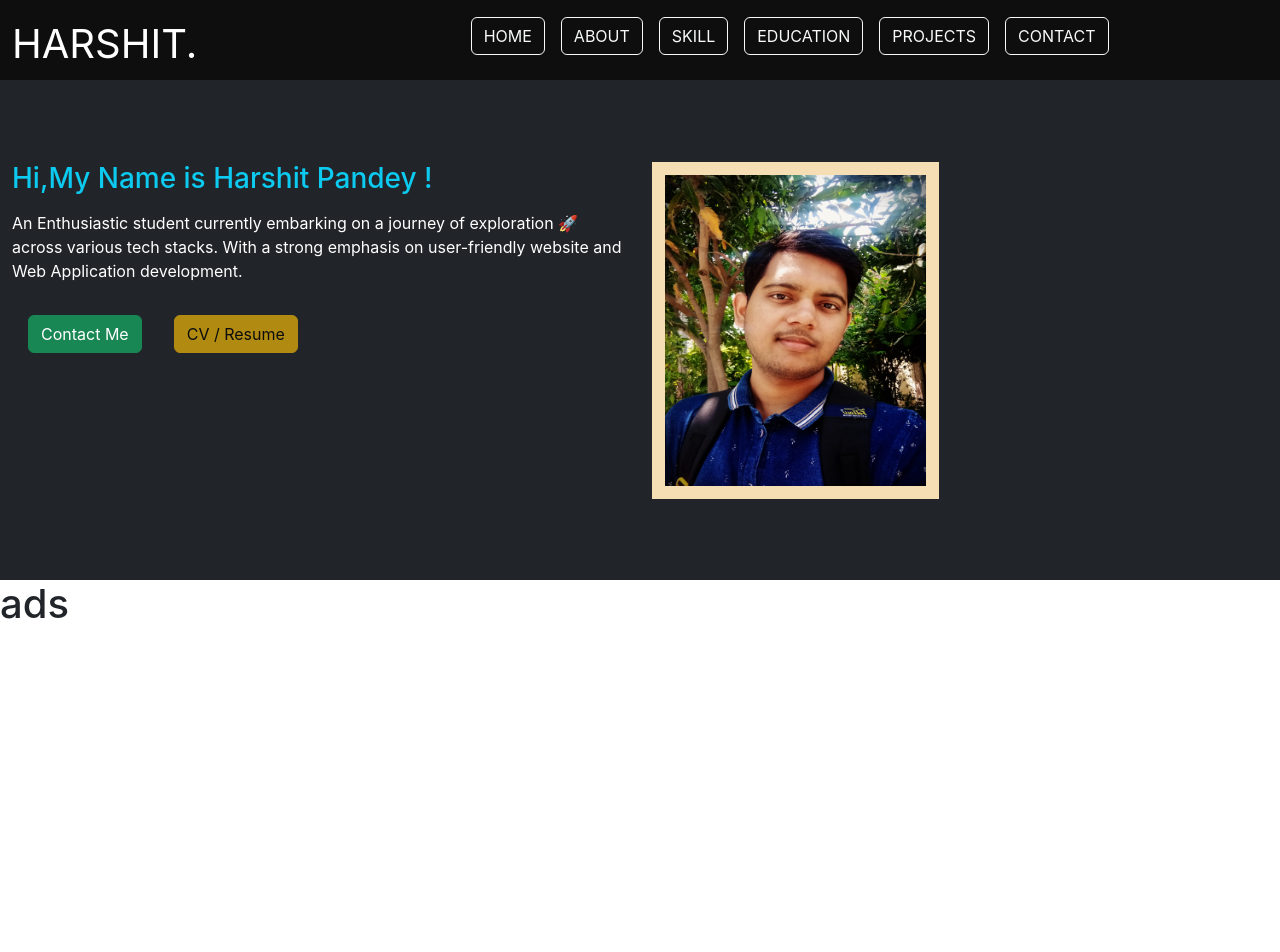
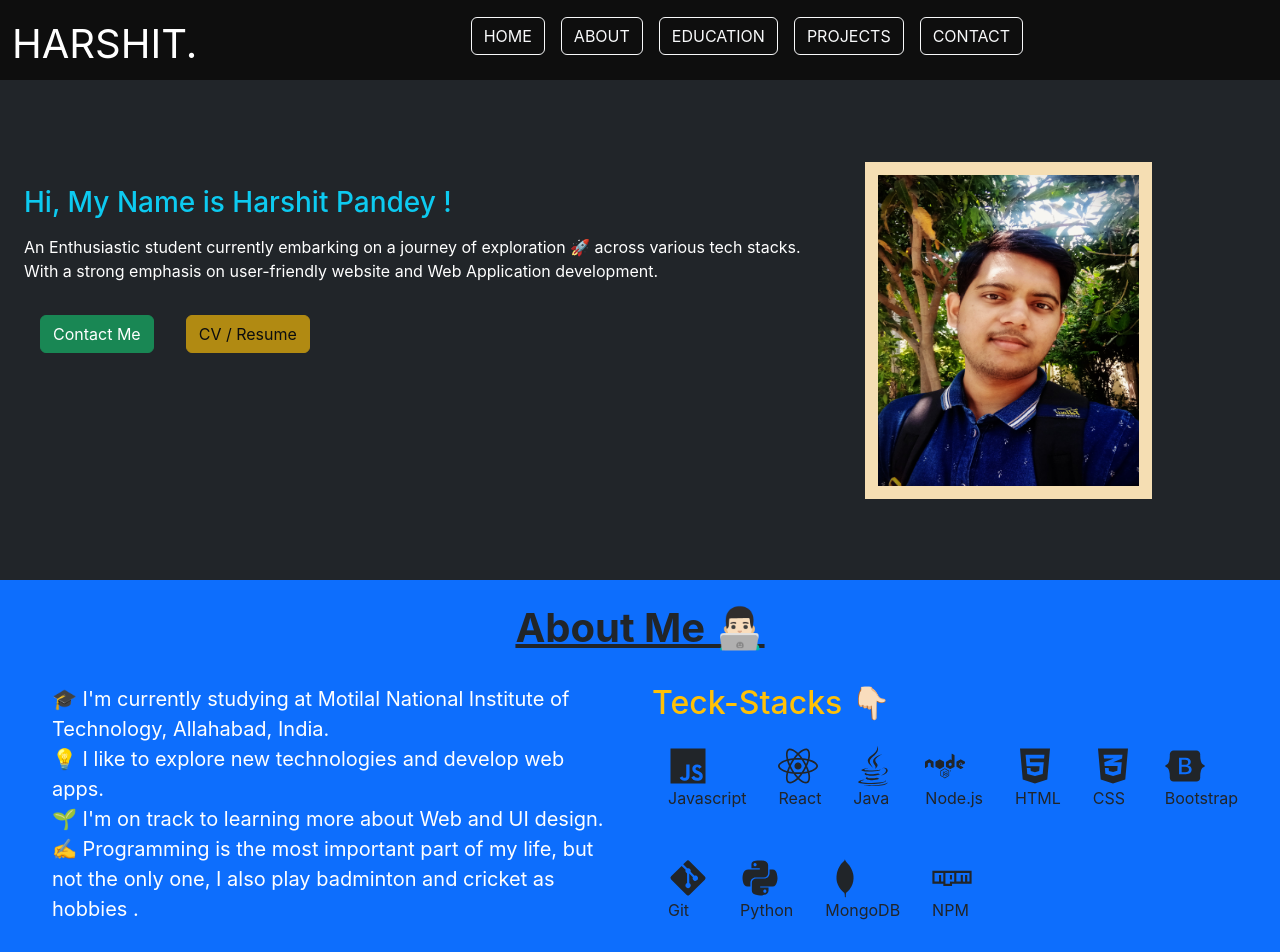
Before and after one commit to harshit1142/portfolio, a React (Create React App) app: page / in a window 1280 px wide. Shown: the top 952 px of the page. Built offline with nearby package versions, Linux system fonts and the light colour scheme.

Commit message:
"Done About section"

```diff
--- a/package.json
+++ b/package.json
@@ -8,6 +8,7 @@
     "@testing-library/user-event": "^13.5.0",
     "react": "^18.2.0",
     "react-dom": "^18.2.0",
+    "react-icons": "^4.10.1",
     "react-scripts": "5.0.1",
     "web-vitals": "^2.1.4"
   },
--- a/public/index.html
+++ b/public/index.html
@@ -25,6 +25,7 @@
       Learn how to configure a non-root public URL by running `npm run build`.
     -->
     <link href="https://cdn.jsdelivr.net/npm/bootstrap@5.3.0/dist/css/bootstrap.min.css" rel="stylesheet" integrity="sha384-9ndCyUaIbzAi2FUVXJi0CjmCapSmO7SnpJef0486qhLnuZ2cdeRhO02iuK6FUUVM" crossorigin="anonymous">
+    <link rel="stylesheet" href="https://unicons.iconscout.com/release/v4.0.8/css/line.css">
     <title>Harshit.</title>
   </head>
   <body>
--- a/src/App.js
+++ b/src/App.js
@@ -1,4 +1,3 @@
-import Navbar from "./Components/Navbar";
 import Home from "./Screens/Home";
 
 
--- a/src/Components/About.js
+++ b/src/Components/About.js
@@ -1,9 +1,41 @@
 import React from 'react'
-
+import { FaNode,FaHtml5,FaCss3Alt,FaJava,FaBootstrap ,FaJs,FaGitAlt,FaPython,FaReact} from "react-icons/fa";
+import { DiMongodb,DiNpm } from "react-icons/di";
 export default function About() {
   return (
-    <div className='about vh-100' id="about">
-        <h1>ads</h1>
+    <div className='container-fluid about bg-primary ' id="about">
+    <div className='p-4 d-flex justify-content-center '>
+      <h1 className='text-decoration-underline fw-bold text-'>About Me 👨🏻‍💻</h1>
+    </div>
+        <div className="box d-flex justify-content-center align-items-center w-100 h-100">
+          <div className="row">
+                 <div className="col-lg-6 col-md-6  fs-5 text-white">
+                     <ul>
+                      <li>🎓   I'm currently studying at Motilal National Institute of Technology, Allahabad, India.</li>
+                      <li>💡   I like to explore new technologies and develop web apps.</li>
+                      <li>🌱   I'm on track to learning more about Web and UI design.</li>
+                      <li>✍️   Programming is the most important part of my life, but not the only one, I also play badminton and cricket as hobbies .</li>
+
+                     </ul>
+                 </div>
+                 <div className="col ic ">
+                    <div className='text-warning'><h2>Teck-Stacks 👇🏻</h2></div>
+                   <div className='d-flex flex-wrap'>
+                    <div className='p-3'><FaJs className='fs-1 '/> <p className='fs-6 '>Javascript</p></div>
+                    <div className='p-3'><FaReact className='fs-1 '/> <p className='fs-6 '>React</p></div>
+                    <div className='p-3'><FaJava className='fs-1 '/> <p className='fs-6 '>Java</p></div>
+                    <div className='p-3'><FaNode className='fs-1 '/> <p className='fs-6 '>Node.js</p></div>
+                    <div className='p-3'><FaHtml5 className='fs-1 '/> <p className='fs-6'>HTML</p></div>
+                    <div className='p-3'><FaCss3Alt className='fs-1 '/> <p className='fs-6 '>CSS</p></div>
+                    <div className='p-3'><FaBootstrap className='fs-1 '/> <p className='fs-6 '>Bootstrap</p></div>
+                    <div className='p-3'><FaGitAlt className='fs-1 '/> <p className='fs-6 '>Git</p></div>
+                    <div className='p-3'><FaPython className='fs-1 '/> <p className='fs-6 '>Python</p></div>
+                    <div className='p-3'><DiMongodb className='fs-1 '/> <p className='fs-6 '>MongoDB</p></div>
+                    <div className='p-3'><DiNpm className='fs-1 '/> <p className='fs-6 '>NPM</p></div>
+                   </div>
+                 </div>
+          </div>
+        </div>
     </div>
   )
 }
--- a/src/Components/Head.js
+++ b/src/Components/Head.js
@@ -6,8 +6,8 @@ export default function Head() {
     <div className='bg-dark text-white head d-flex justify-content-center align-items-center' >
         <div className='box container-fluid'>
              <div className="row">
-                <div className="col-6 content">
-                      <h1 className='fs-3 text-info mb-3'>Hi,My Name is Harshit Pandey !</h1>
+                <div className="col-lg-8 col-md-6 content p-4">
+                      <h1 className='fs-3 text-info mb-3'>Hi, My Name is Harshit Pandey !</h1>
                       <p>An Enthusiastic student currently embarking on a journey of exploration 🚀 across various tech stacks. With a strong emphasis on user-friendly website and Web Application development.</p>
                       <a href="#contact" className='btn btn-success m-3'>Contact Me</a>
                       <button href="#" className='btn btn-warning m-3  cv' disabled>CV / Resume</button>
--- a/src/Components/Navbar.js
+++ b/src/Components/Navbar.js
@@ -9,7 +9,6 @@ export default function Navbar() {
                 <ul className='col fs-5  d-flex flex-wrap align-content-center text-warming'>
                     <li><a href="#home" className='btn btn-outline-light' >HOME</a></li>
                     <li><a href="#about" className='btn btn-outline-light'>ABOUT</a></li>
-                    <li><a href="#skill" className='btn btn-outline-light'>SKILL</a></li>
                     <li><a href="#education" className='btn btn-outline-light'>EDUCATION</a></li>
                     <li><a href="#project" className='btn btn-outline-light'>PROJECTS</a></li>
                     <li><a href="#contact" className='btn btn-outline-light'>CONTACT</a></li>
--- a/src/index.css
+++ b/src/index.css
@@ -37,3 +37,10 @@ a{
 .style-border{
   border: 13px solid wheat;
 }
+.about{
+
+
+}
+.ic:hover{
+   color: rgba(227, 251, 7, 0.954);
+}
```
Also changed, not shown: 1 other file (tests, documents, lock files or other folders).
